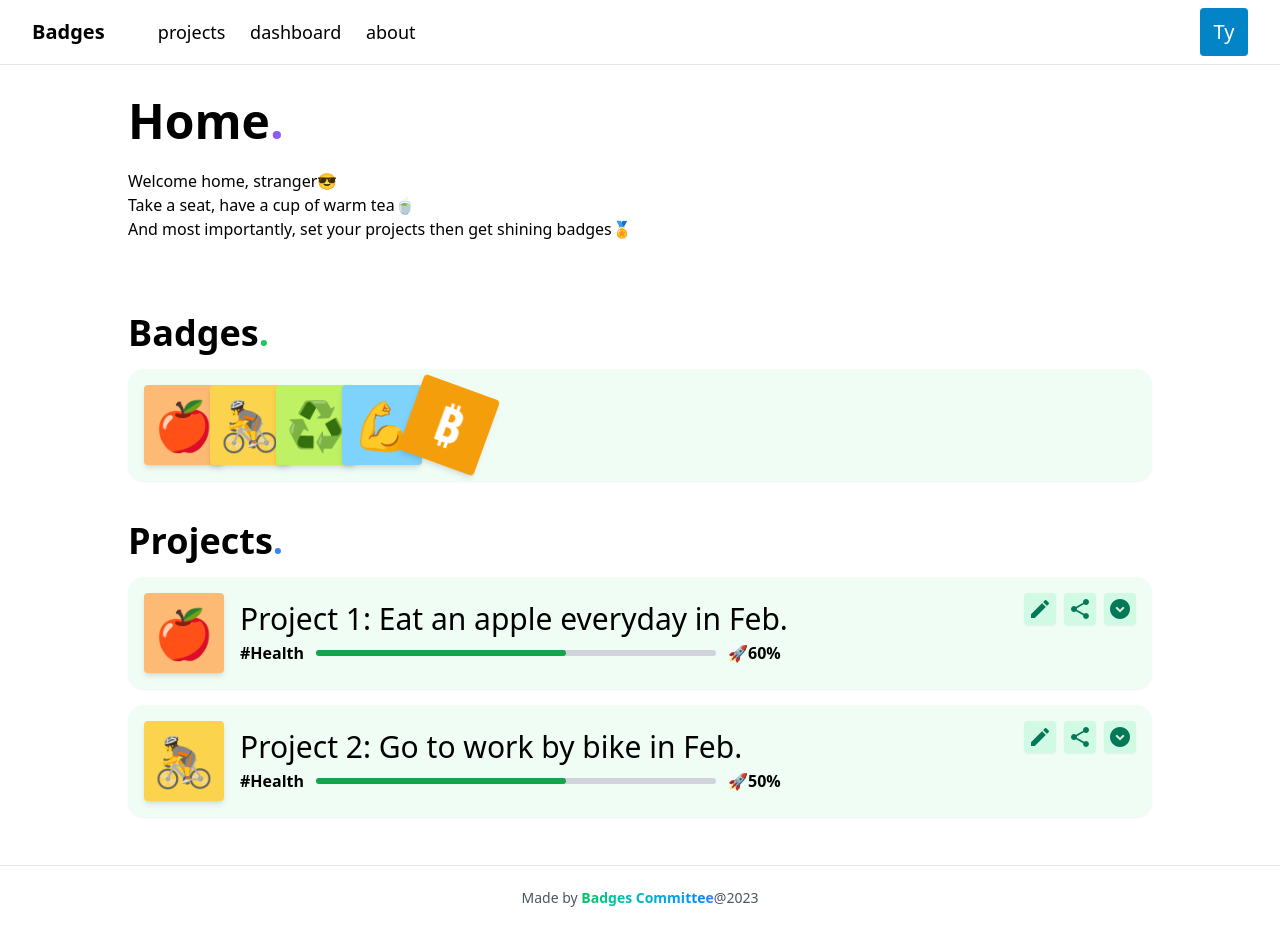
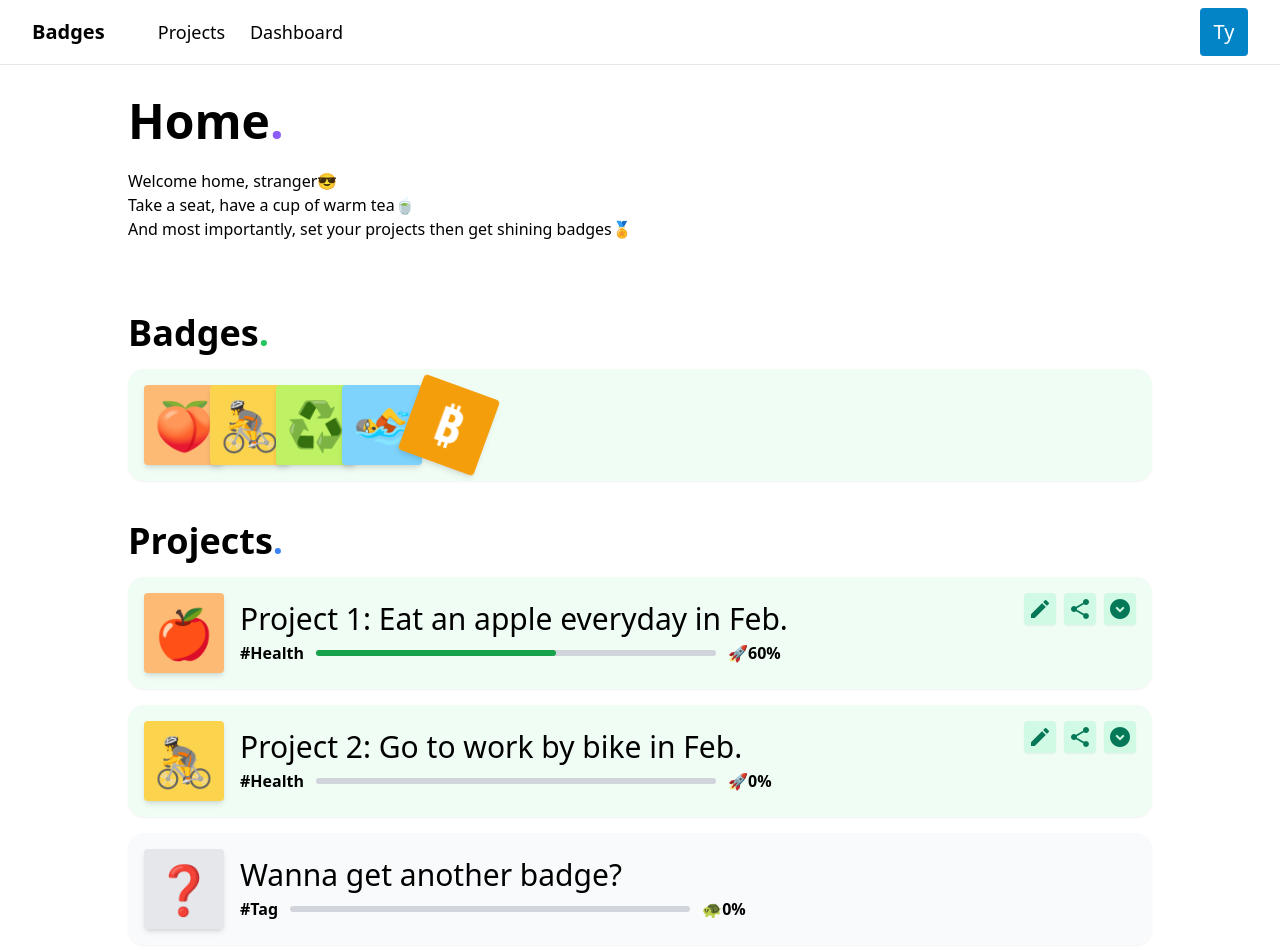
Before and after one commit to paperplane110/badges-fe, a Nuxt app: page / in a window 1280 px wide. Shown: the top 952 px of the page. Before the commit the page ends 930 px from the top, so only its background shows below. Built offline with nearby package versions, Linux system fonts and the light colour scheme.

Commit message:
Feat: 完善导航栏，添加两个空白页

```diff
--- /dev/null
+++ b/components/NavBar/index.vue
@@ -0,0 +1,39 @@
+<template>
+    <div class="min-w-screen border-b">
+        <div class="flex justify-between items-center h-16 px-8">
+            <div>
+                <NuxtLink class="text-xl font-bold mr-12" to="/">
+                    Badges
+                </NuxtLink>
+                <NuxtLink class="group relative text-lg mr-5" to="/projects">
+                    Projects
+                    <svg class="absolute -left-1 top-5 opacity-0 transition-opacity group-hover:(opacity-100)" width="80"
+                        height="10" viewBox="0 0 92 10" fill="none" xmlns="http://www.w3.org/2000/svg">
+                        <path
+                            d="M1.5 2.90513C3.84252 2.90513 9.66471 7.66391 12 7.50003C15.3507 7.2649 16.4398 3.29731 20.5 2.90513C25.3594 2.90513 27.1427 7.37221 32 7.50003C35.08 7.58109 37.7675 4.1889 40.8166 4.57555C43.635 4.93297 47.1831 7.71006 50 8.00003C53.6455 8.37531 56.8292 2.90513 60.5 2.90513C64.8317 2.90513 68.1894 8.09785 72.5 7.50003C76.254 6.9794 77.17 3.26462 80.5 1.50003C82.4382 0.472966 87.9237 7.09784 90 6.40573"
+                            stroke="#3B82F6" stroke-width="3" stroke-linecap="square" />
+                    </svg>
+                </NuxtLink>
+                <NuxtLink class="group relative text-lg mr-5" to="/dashboard">
+                    Dashboard
+                    <svg class="absolute -left-1 top-5 opacity-0 transition-opacity group-hover:(opacity-100)" width="100"
+                        height="7" viewBox="0 0 133 7" fill="none" xmlns="http://www.w3.org/2000/svg">
+                        <path
+                            d="M1 4C11.8462 4 20.154 2.44884 31 2.5C38.8552 2.53705 50.1477 5.29245 58 5.5C67.6652 5.75547 77.3709 2.26923 87 1.4133C98.8202 0.362618 104.165 4.44756 116 4C118.654 3.89963 122 3 124.5 2.5C127 2 129 1.5 131.5 1.5"
+                            stroke="#10B981" stroke-width="3" stroke-linecap="square" />
+                    </svg>
+
+                </NuxtLink>
+            </div>
+            <div>
+                <button class="grid place-items-center w-12 h-12 rounded-1 bg-sky-600 text-white text-xl">
+                    Ty
+                </button>
+            </div>
+        </div>
+    </div>
+</template>
+
+<script setup lang='ts'>
+
+</script>
--- a/components/ProgressBar/index.vue
+++ b/components/ProgressBar/index.vue
@@ -1,6 +1,6 @@
 <template>
     <div class="relative bg-gray-300 w-400px h-6px rounded-3px ">
-        <div class="absolute bg-green-600 w-250px h-6px rounded-3px" :class="barWidth"></div>
+        <div class="absolute bg-green-600 h-6px rounded-3px transition" :style="{ width: barWidth }"></div>
     </div>
 </template>
 
@@ -10,7 +10,7 @@ const props = defineProps<{
 }>()
 
 const barWidth = computed(() => {
-    const w = props.progress / 100 * 400
-    return `w-${w}px`
+    const w = props.progress * 4
+    return `${w}px`
 })
 </script>
--- a/components/Project/index.vue
+++ b/components/Project/index.vue
@@ -65,7 +65,7 @@ const expandKr = () => {
 <style scoped>
 .v-enter-active,
 .v-leave-active {
-    transition: opacity 0.1s ease;
+    transition: opacity 0.2s ease;
 }
 
 .v-enter-from,
--- a/layouts/default.vue
+++ b/layouts/default.vue
@@ -1,28 +1,6 @@
 <template>
     <div class="grid grid-rows-[auto,1fr,auto] min-h-screen text-left justify-center">
-        <div class="min-w-screen border-b">
-            <div class="flex justify-between items-center h-16 px-8">
-                <div>
-                    <NuxtLink class="text-xl font-bold mr-12" to="/">
-                        Badges
-                    </NuxtLink>
-                    <NuxtLink class="text-lg mr-5" to="/">
-                        projects
-                    </NuxtLink>
-                    <NuxtLink class="text-lg mr-5" to="/">
-                        dashboard
-                    </NuxtLink>
-                    <NuxtLink class="text-lg mr-5" to="/">
-                        about
-                    </NuxtLink>
-                </div>
-                <div>
-                    <button class="grid place-items-center w-12 h-12 rounded-1 bg-sky-600 text-white text-xl">
-                        Ty
-                    </button>
-                </div>
-            </div>
-        </div>
+        <NavBar />
         <div class="px-8 flex justify-center">
             <slot></slot>
         </div>
--- /dev/null
+++ b/pages/dashboard.vue
@@ -0,0 +1,11 @@
+<template>
+    <div class="flex flex-col max-w-1024px">
+        <div class="my-8">
+            <p class="text-5xl font-bold">Dashboard<span class="text-green-500">.</span></p>
+        </div>
+    </div>
+</template>
+
+<script setup lang='ts'>
+
+</script>
--- a/pages/index.vue
+++ b/pages/index.vue
@@ -12,10 +12,10 @@
             <div class="flex mt-10 mb-4 text-4xl font-bold">Badges<p class="font-bold text-green-500">.</p>
             </div>
             <div class="bg-green-50 p-4 grid grid-cols-15 rounded-2xl shadow-sm">
-                <Badge pattern="🍎" bg-color="bg-orange-300" />
-                <Badge pattern="🚴" bg-color="bg-amber-300" />
+                <Badge pattern="🍑" bg-color="bg-orange-300" />
+                <Badge pattern="🚴" bg-color=" bg-amber-300" />
                 <Badge pattern="♻️" bg-color="bg-lime-300" />
-                <Badge pattern="💪" bg-color="bg-sky-300" />
+                <Badge pattern="🏊" bg-color="bg-sky-300" />
                 <Badge class="text-white font-bold transform rotate-20" pattern="₿" bg-color="bg-amber-500"
                     :progress="22" />
             </div>
@@ -26,6 +26,24 @@
             <div>
                 <Project v-bind="appleProject" />
                 <Project v-bind="bikeProject" />
+                <div id="one-project"
+                    class="relative flex flex-col bg-gray-50 p-4 my-4 rounded-2xl shadow-sm transition hover:shadow-md">
+                    <div id="p-title" class="flex items-center gap-4">
+                        <Badge pattern="❓" bg-color="bg-gray-200" :progress="0" />
+                        <div>
+                            <div class="text-3xl mb-1">
+                                Wanna get another badge?
+                            </div>
+                            <div class="flex items-center gap-3">
+                                <div id="tag" class="font-bold">
+                                    #Tag
+                                </div>
+                                <ProgressBar :progress="0" />
+                                <div class="font-bold">🐢0%</div>
+                            </div>
+                        </div>
+                    </div>
+                </div>
             </div>
         </div>
     </div>
@@ -70,7 +88,7 @@ const bikeProject = {
     briefInfo: {
         pattern: "🚴",
         bgColor: "bg-amber-300",
-        progress: 50,
+        progress: 0,
         projectName: "Go to work by bike in Feb.",
         projectIndex: 2,
         tag: "Health",
--- /dev/null
+++ b/pages/projects.vue
@@ -0,0 +1,11 @@
+<template>
+    <div class="flex flex-col max-w-1024px">
+        <div class="my-8">
+            <p class="text-5xl font-bold">Projects<span class="text-blue-500">.</span></p>
+        </div>
+    </div>
+</template>
+
+<script setup lang='ts'>
+
+</script>
```
Also changed, not shown: public/blue_underline.svg (added), public/green_underline.svg (added).
